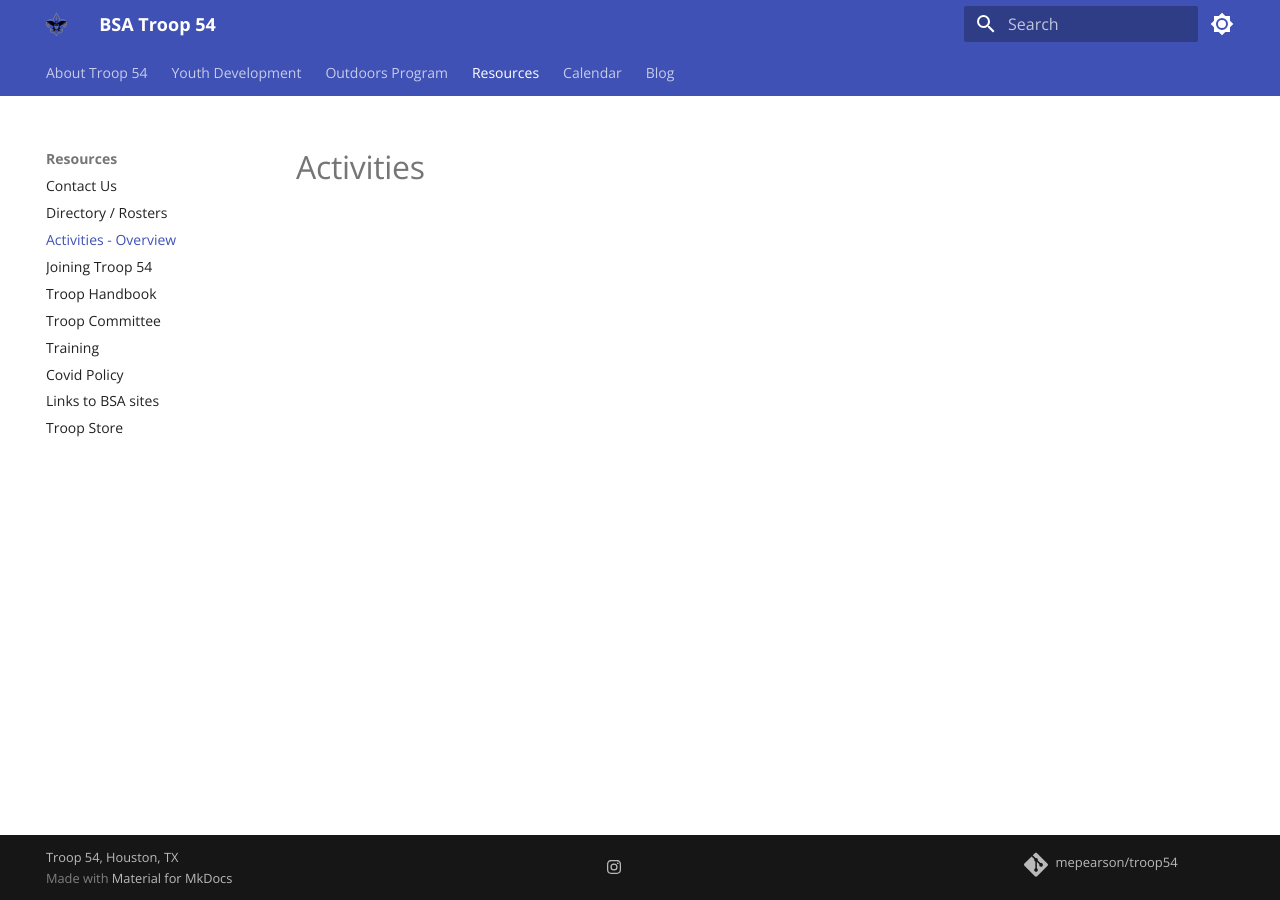
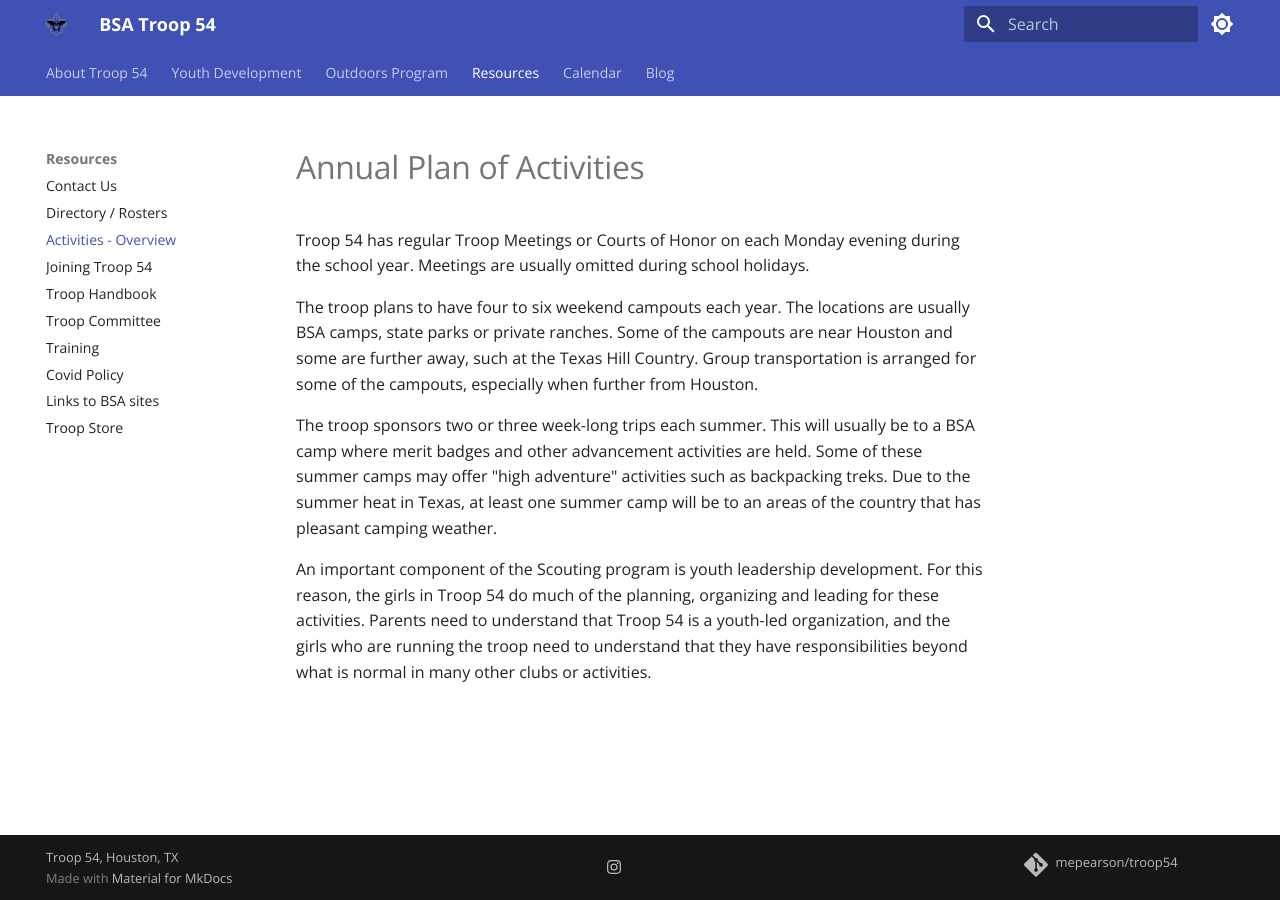
Before and after one commit to mepearson/troop54, an MkDocs documentation site: the page built from docs/activities.md, in a window 1280 px wide. Built offline with MkDocs 1.6.1 and Material for MkDocs 9.7.7, drawn with Linux system fonts in a browser that asks for light colours; comment, search, counter and statistics services are not loaded.

Commit message:
Add activities

```diff
--- a/docs/activities.md
+++ b/docs/activities.md
@@ -1 +1,9 @@
-# Activities
+# Annual Plan of Activities
+
+Troop 54 has regular Troop Meetings or Courts of Honor on each Monday evening during the school year.  Meetings are usually omitted during school holidays.
+
+The troop plans to have four to six weekend campouts each year.  The locations are usually BSA camps, state parks or private ranches.  Some of the campouts are near Houston and some are further away, such at the Texas Hill Country.  Group transportation is arranged for some of the campouts, especially when further from Houston.
+
+The troop sponsors two or three week-long trips each summer.  This will usually be to a BSA camp where merit badges and other advancement activities are held.  Some of these summer camps may offer "high adventure" activities such as backpacking treks.  Due to the summer heat in Texas, at least one summer camp will be to an areas of the country that has pleasant camping weather.
+
+An important component of the Scouting program is youth leadership development.  For this reason, the girls in Troop 54 do much of the planning, organizing and leading for these activities.  Parents need to understand that Troop 54 is a youth-led organization, and the girls who are running the troop need to understand that they have responsibilities beyond what is normal in many other clubs or activities.
```
